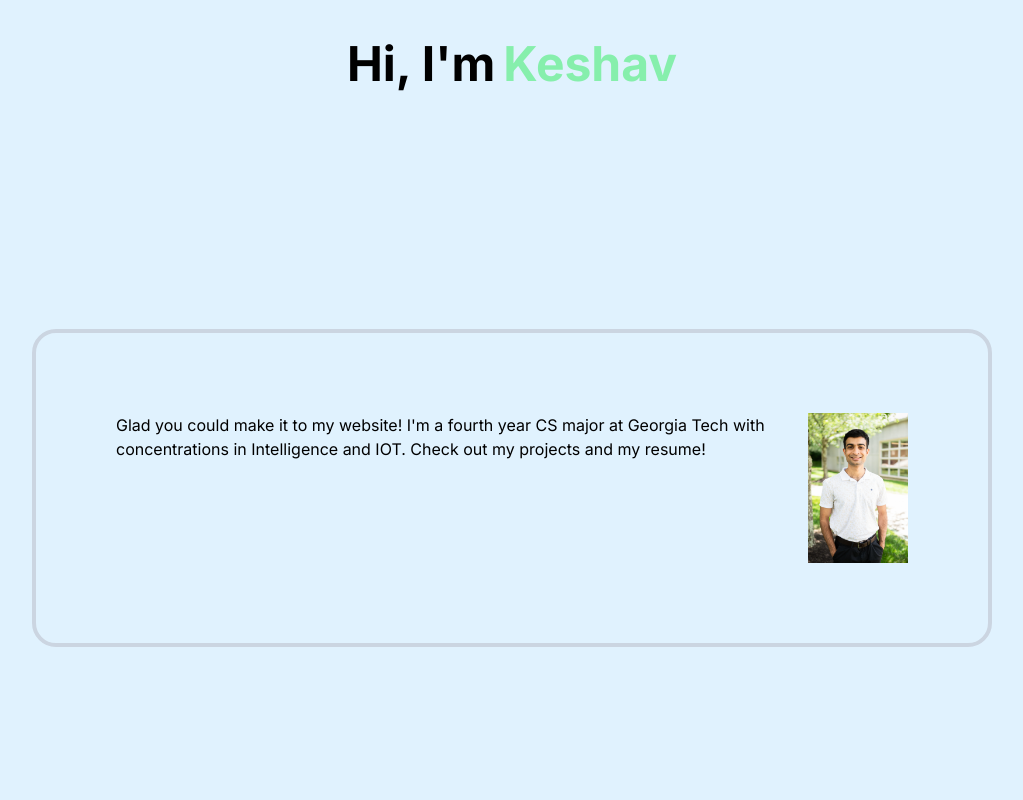
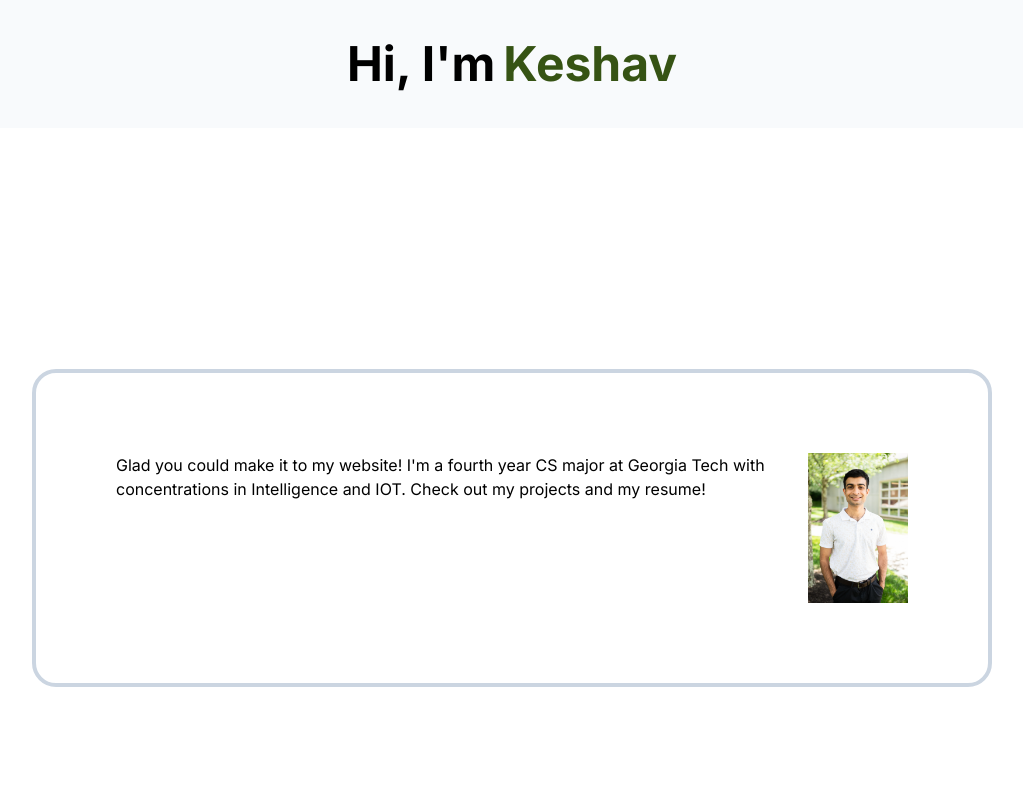
Before and after one commit to kjagannath3/next-website, a Next.js app: page / in a window 1280 px wide. Shown: the top 800 px of the page, without its empty margins (128-1151 px from the left). Built offline with nearby package versions, Linux system fonts and the light colour scheme.

Commit message:
Style color changes

```diff
--- a/app/components.tsx
+++ b/app/components.tsx
@@ -3,9 +3,9 @@ import { NeuralNet, DistortionPedal, CDCRefactor } from "./projectInfo";
 
 export function NameIcon() {
     return (
-        <div className="pt-10 flex w-full place-content-center gap-2">
+        <div className="pt-10 pb-10 flex bg-slate-50 w-full place-content-center gap-2">
             <h1 className="text-5xl text-inherit font-bold">Hi, I'm </h1>
-            <h1 className="font-bold text-5xl text-green-300">Keshav</h1>
+            <h1 className="font-bold text-5xl text-lime-900">Keshav</h1>
         </div>
     );
 }
--- a/app/page.tsx
+++ b/app/page.tsx
@@ -3,7 +3,7 @@ import { BlurbName, CallToAction, NameIcon, ProjectsList, ResumeEmbed } from "./
 
 export default function Home() {
     return (
-        <div className="bg-sky-100 content-center">
+        <div className="bg-white content-center">
             <NameIcon />
             <BlurbName />
             <ProjectsList />
```
